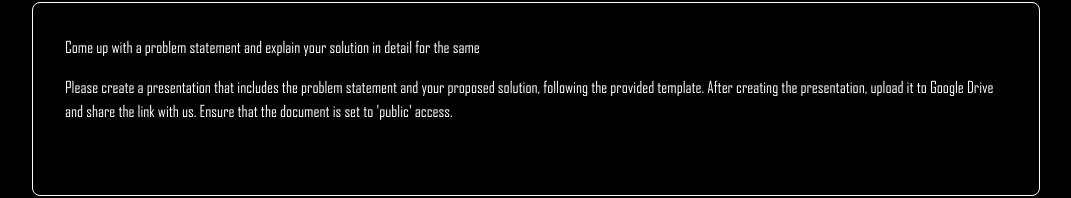
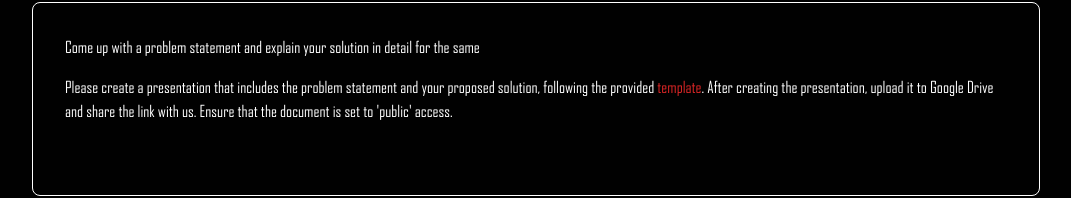
Before and after one commit to shreyaskaundinya/hallothon-website, a Next.js app: page /register in a window 1280 px wide. Shown: the part 845-1043 px from the top of the page, without its empty margins (104-1175 px from the left). Built offline with nearby package versions, Linux system fonts and the light colour scheme; no server answers; a web font is replaced by a local one.

Commit message:
Update RegistrationForm.js

```diff
--- a/src/components/RegistrationForm.js
+++ b/src/components/RegistrationForm.js
@@ -338,7 +338,7 @@ function RegistrationForm() {
               </span>
               <span>
                 Please create a presentation that includes the problem statement
-                and your proposed solution, following the provided template.
+                and your proposed solution, following the provided <a href="https://docs.google.com/presentation/d/1t0OuPRjIvm5IAMO9KTyhfguvYFXbzQ4C-1Zn8Sz6zeY/edit#slide=id.gd933c8c4a_0_32" className="text-red-600">template</a>.
                 After creating the presentation, upload it to Google Drive and
                 share the link with us. Ensure that the document is set to
                 'public' access.
```
